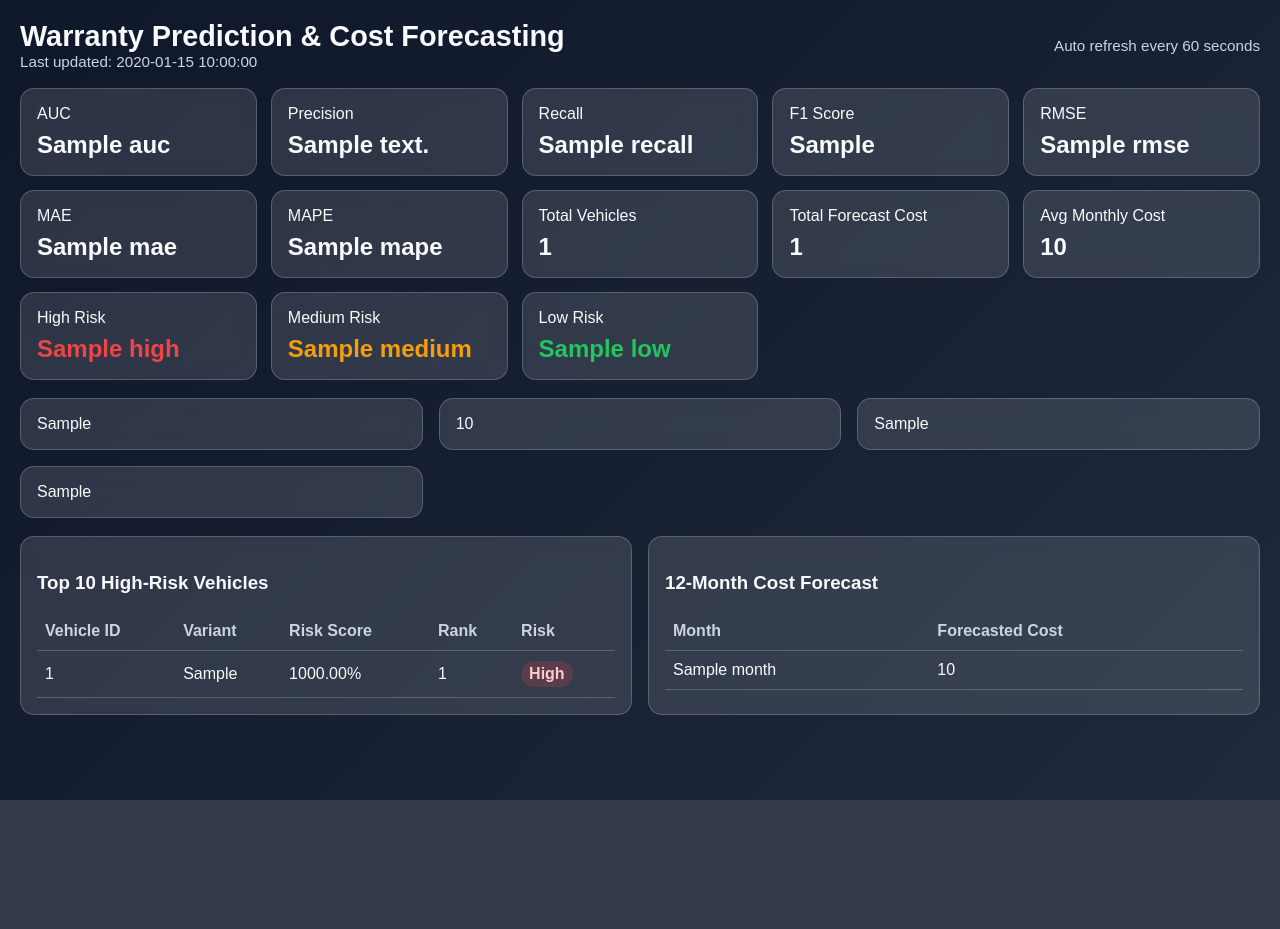
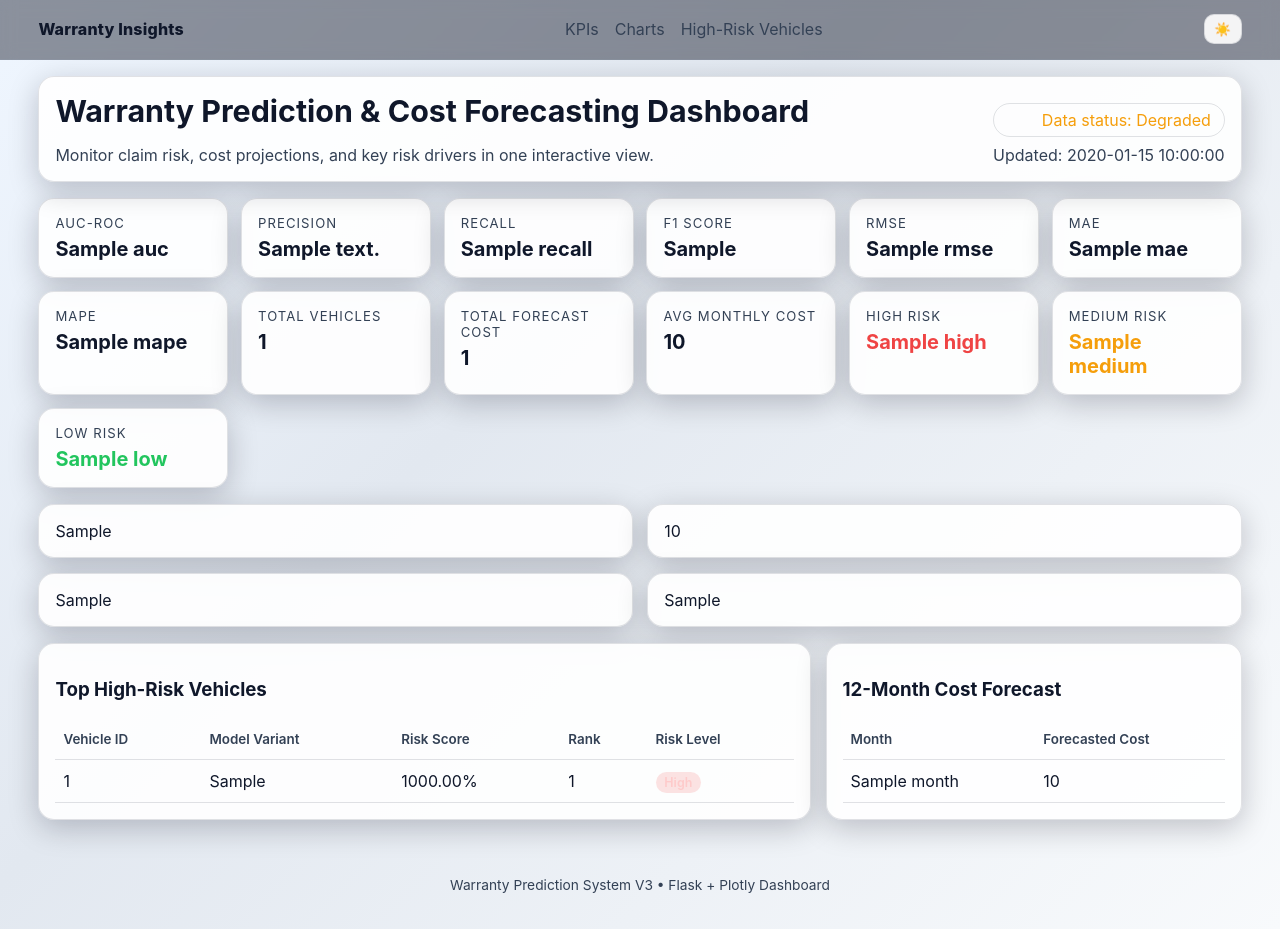
Before and after one commit to abym250005ms-collab/warranty-prediction-system_V3, a Flask app: template templates/index.html in a window 1280 px wide. Before the commit the page ends 800 px from the top, so only its background shows below. Run offline with Flask 3, Linux system fonts and the light colour scheme; the template is opened without the code that fills it: most values are stand-ins (such as "Sample title", 1, 10 or a date in 2020).

Commit message:
feat: rebuild professional Flask warranty dashboard UI and APIs
Agent-Logs-Url: https://github.com/abym250005ms-collab/warranty-prediction-system_V3/sessions/b6a0946f-af95-4cd6-859d-07f231be8b39

Co-authored-by: abym250005ms-collab <241072566+abym250005ms-collab@users.noreply.github.com>

```diff
--- /dev/null
+++ b/static/css/style.css
@@ -0,0 +1,153 @@
+:root {
+    --bg-gradient: linear-gradient(135deg, #0f172a 0%, #1e1b4b 45%, #0b1120 100%);
+    --surface: rgba(15, 23, 42, 0.66);
+    --surface-border: rgba(148, 163, 184, 0.25);
+    --text: #f8fafc;
+    --muted: #cbd5e1;
+    --primary: #60a5fa;
+    --high: #ef4444;
+    --medium: #f59e0b;
+    --low: #22c55e;
+}
+
+html[data-theme="light"] {
+    --bg-gradient: linear-gradient(135deg, #eff6ff 0%, #e2e8f0 40%, #f8fafc 100%);
+    --surface: rgba(255, 255, 255, 0.9);
+    --surface-border: rgba(15, 23, 42, 0.12);
+    --text: #0f172a;
+    --muted: #334155;
+}
+
+* { box-sizing: border-box; }
+html, body { margin: 0; padding: 0; }
+body {
+    min-height: 100vh;
+    font-family: "Inter", system-ui, -apple-system, BlinkMacSystemFont, "Segoe UI", sans-serif;
+    color: var(--text);
+    background: var(--bg-gradient);
+    transition: background 0.35s ease;
+}
+
+.container { width: min(1320px, 94vw); margin-inline: auto; }
+.main-content { padding: 1rem 0 2rem; }
+
+.site-header {
+    position: sticky;
+    top: 0;
+    z-index: 100;
+    backdrop-filter: blur(8px);
+    background: rgba(2, 6, 23, 0.42);
+    border-bottom: 1px solid rgba(148, 163, 184, 0.2);
+}
+
+.nav-wrap { display: flex; align-items: center; justify-content: space-between; gap: 1rem; padding: 0.9rem 0; }
+.brand { color: var(--text); text-decoration: none; font-weight: 800; letter-spacing: 0.2px; }
+.site-nav { display: flex; gap: 1rem; }
+.site-nav a { color: var(--muted); text-decoration: none; transition: color 0.2s ease; }
+.site-nav a:hover { color: var(--primary); }
+.theme-toggle {
+    border: 1px solid var(--surface-border);
+    background: var(--surface);
+    color: var(--text);
+    border-radius: 10px;
+    padding: 0.4rem 0.6rem;
+    cursor: pointer;
+}
+
+.card {
+    background: var(--surface);
+    border: 1px solid var(--surface-border);
+    border-radius: 16px;
+    padding: 1rem;
+    box-shadow: 0 8px 30px rgba(2, 6, 23, 0.22);
+    transition: transform 0.2s ease, box-shadow 0.2s ease;
+}
+
+.card:hover { transform: translateY(-2px); box-shadow: 0 14px 35px rgba(2, 6, 23, 0.26); }
+.hero { display: flex; justify-content: space-between; gap: 1rem; align-items: flex-end; margin-bottom: 1rem; }
+.hero h1 { margin: 0; font-size: clamp(1.2rem, 3vw, 1.9rem); }
+.hero p { color: var(--muted); margin-bottom: 0; }
+.hero-meta { display: grid; gap: 0.5rem; color: var(--muted); text-align: right; }
+.status-chip { border: 1px solid var(--surface-border); border-radius: 999px; padding: 0.35rem 0.8rem; }
+
+.kpi-grid {
+    display: grid;
+    grid-template-columns: repeat(auto-fit, minmax(170px, 1fr));
+    gap: 0.8rem;
+    margin-bottom: 1rem;
+}
+.kpi-card p { margin: 0; font-size: 0.82rem; color: var(--muted); text-transform: uppercase; letter-spacing: 0.08em; }
+.kpi-card h2 { margin: 0.4rem 0 0; font-size: 1.25rem; }
+.risk-high { color: var(--high); }
+.risk-medium { color: var(--medium); }
+.risk-low { color: var(--low); }
+
+.chart-grid {
+    display: grid;
+    grid-template-columns: repeat(2, minmax(0, 1fr));
+    gap: 0.9rem;
+    margin-bottom: 1rem;
+}
+
+.table-grid {
+    display: grid;
+    grid-template-columns: 1.3fr 0.7fr;
+    gap: 0.9rem;
+}
+
+.table-wrap { overflow-x: auto; }
+table { width: 100%; border-collapse: collapse; }
+th, td { text-align: left; padding: 0.7rem 0.5rem; border-bottom: 1px solid var(--surface-border); }
+th { color: var(--muted); font-size: 0.84rem; font-weight: 600; }
+
+.risk-pill { border-radius: 999px; padding: 0.2rem 0.55rem; font-weight: 600; font-size: 0.78rem; }
+.risk-pill.high { background: rgba(239, 68, 68, 0.15); color: #fecaca; }
+.risk-pill.medium { background: rgba(245, 158, 11, 0.15); color: #fde68a; }
+.risk-pill.low { background: rgba(34, 197, 94, 0.15); color: #bbf7d0; }
+
+.site-footer { color: var(--muted); font-size: 0.86rem; padding: 0.7rem 0 1.4rem; text-align: center; }
+.error-card { max-width: 720px; margin: 1.5rem auto; }
+.error-card ul { color: var(--muted); }
+
+.slide-up { animation: slideUp 0.5s ease both; }
+@keyframes slideUp {
+    from { opacity: 0; transform: translateY(12px); }
+    to { opacity: 1; transform: translateY(0); }
+}
+
+.loading-overlay {
+    position: fixed;
+    inset: 0;
+    z-index: 1000;
+    display: flex;
+    flex-direction: column;
+    align-items: center;
+    justify-content: center;
+    gap: 0.6rem;
+    background: rgba(2, 6, 23, 0.82);
+    color: #f8fafc;
+    transition: opacity 0.35s ease, visibility 0.35s ease;
+}
+
+.loading-overlay.hidden { opacity: 0; visibility: hidden; }
+.spinner {
+    width: 42px;
+    height: 42px;
+    border-radius: 50%;
+    border: 3px solid rgba(248, 250, 252, 0.25);
+    border-top-color: #f8fafc;
+    animation: spin 0.8s linear infinite;
+}
+
+@keyframes spin { to { transform: rotate(360deg); } }
+
+@media (max-width: 1024px) {
+    .chart-grid, .table-grid { grid-template-columns: 1fr; }
+}
+
+@media (max-width: 768px) {
+    .nav-wrap { flex-wrap: wrap; }
+    .hero { flex-direction: column; align-items: flex-start; }
+    .hero-meta { text-align: left; }
+    .site-nav { width: 100%; overflow-x: auto; }
+}
--- /dev/null
+++ b/static/js/main.js
@@ -0,0 +1,66 @@
+(function () {
+    const root = document.documentElement;
+    const storageKey = "dashboard-theme";
+    const themeToggle = document.getElementById("theme-toggle");
+    const loadingOverlay = document.getElementById("loading-overlay");
+    const healthStatus = document.getElementById("health-status");
+
+    const setTheme = (theme) => {
+        root.setAttribute("data-theme", theme);
+        localStorage.setItem(storageKey, theme);
+        if (themeToggle) {
+            themeToggle.textContent = theme === "light" ? "☀️" : "🌙";
+        }
+    };
+
+    const initializeTheme = () => {
+        const savedTheme = localStorage.getItem(storageKey);
+        if (savedTheme) {
+            setTheme(savedTheme);
+            return;
+        }
+        const prefersLight = window.matchMedia("(prefers-color-scheme: light)").matches;
+        setTheme(prefersLight ? "light" : "dark");
+    };
+
+    const updateHealth = async () => {
+        if (!healthStatus) {
+            return;
+        }
+        try {
+            const response = await fetch("/api/health");
+            const payload = await response.json();
+            if (payload.status === "ok") {
+                healthStatus.textContent = "Data status: Healthy";
+                healthStatus.style.color = "#22c55e";
+            } else {
+                healthStatus.textContent = "Data status: Degraded";
+                healthStatus.style.color = "#f59e0b";
+            }
+            console.info("Dashboard health", payload);
+        } catch (error) {
+            healthStatus.textContent = "Data status: Unavailable";
+            healthStatus.style.color = "#ef4444";
+            console.error("Health endpoint error", error);
+        }
+    };
+
+    document.addEventListener("DOMContentLoaded", () => {
+        initializeTheme();
+        updateHealth();
+
+        if (themeToggle) {
+            themeToggle.addEventListener("click", () => {
+                const current = root.getAttribute("data-theme") || "dark";
+                setTheme(current === "dark" ? "light" : "dark");
+            });
+        }
+
+        setTimeout(() => {
+            if (loadingOverlay) {
+                loadingOverlay.classList.add("hidden");
+            }
+            console.log("Warranty dashboard fully initialized");
+        }, 450);
+    });
+})();
--- /dev/null
+++ b/templates/base.html
@@ -0,0 +1,36 @@
+<!DOCTYPE html>
+<html lang="en" data-theme="dark">
+<head>
+    <meta charset="UTF-8" />
+    <meta name="viewport" content="width=device-width, initial-scale=1.0" />
+    <title>{% block title %}Warranty Analytics Dashboard{% endblock %}</title>
+    <link rel="stylesheet" href="{{ url_for('static', filename='css/style.css') }}" />
+</head>
+<body>
+<div id="loading-overlay" class="loading-overlay">
+    <div class="spinner"></div>
+    <p>Loading dashboard...</p>
+</div>
+<header class="site-header">
+    <div class="container nav-wrap">
+        <a class="brand" href="#top">Warranty Insights</a>
+        <nav class="site-nav" aria-label="Main navigation">
+            <a href="#kpis">KPIs</a>
+            <a href="#charts">Charts</a>
+            <a href="#vehicles">High-Risk Vehicles</a>
+        </nav>
+        <button id="theme-toggle" class="theme-toggle" type="button" aria-label="Toggle theme">🌙</button>
+    </div>
+</header>
+<main id="top" class="container main-content">
+    {% block content %}{% endblock %}
+</main>
+<footer class="site-footer">
+    <div class="container">
+        <p>Warranty Prediction System V3 • Flask + Plotly Dashboard</p>
+    </div>
+</footer>
+<script src="{{ url_for('static', filename='js/main.js') }}"></script>
+{% block scripts %}{% endblock %}
+</body>
+</html>
--- a/templates/index.html
+++ b/templates/index.html
@@ -1,106 +1,47 @@
-<!DOCTYPE html>
-<html lang="en">
-<head>
-    <meta charset="UTF-8" />
-    <meta name="viewport" content="width=device-width, initial-scale=1.0" />
-    <title>Warranty Prediction Dashboard</title>
-    <style>
-        :root {
-            --bg-a: #0f172a;
-            --bg-b: #1e293b;
-            --card: rgba(255, 255, 255, 0.12);
-            --text: #f8fafc;
-            --muted: #cbd5e1;
-            --high: #ef4444;
-            --medium: #f59e0b;
-            --low: #22c55e;
-        }
-        * { box-sizing: border-box; }
-        body {
-            margin: 0;
-            font-family: Arial, sans-serif;
-            color: var(--text);
-            background: linear-gradient(135deg, var(--bg-a), var(--bg-b));
-            min-height: 100vh;
-        }
-        .container { max-width: 1300px; margin: 0 auto; padding: 20px; }
-        .header { display: flex; justify-content: space-between; align-items: center; gap: 16px; flex-wrap: wrap; }
-        .title { font-size: 1.8rem; font-weight: 700; }
-        .subtitle { color: var(--muted); font-size: 0.95rem; }
-        .grid {
-            display: grid;
-            grid-template-columns: repeat(auto-fit, minmax(220px, 1fr));
-            gap: 14px;
-            margin-top: 18px;
-        }
-        .card {
-            background: var(--card);
-            border: 1px solid rgba(255, 255, 255, 0.2);
-            border-radius: 14px;
-            padding: 16px;
-            backdrop-filter: blur(8px);
-        }
-        .metric-value { font-size: 1.5rem; font-weight: 700; margin-top: 8px; }
-        .charts {
-            display: grid;
-            grid-template-columns: repeat(auto-fit, minmax(320px, 1fr));
-            gap: 16px;
-            margin-top: 18px;
-        }
-        .table-wrap { overflow-x: auto; }
-        table { width: 100%; border-collapse: collapse; }
-        th, td { padding: 10px 8px; text-align: left; border-bottom: 1px solid rgba(255,255,255,.2); }
-        th { color: var(--muted); font-weight: 600; }
-        .tag { font-weight: 700; padding: 4px 8px; border-radius: 999px; display: inline-block; }
-        .high { background: rgba(239,68,68,.2); color: #fecaca; }
-        .medium { background: rgba(245,158,11,.2); color: #fde68a; }
-        .low { background: rgba(34,197,94,.2); color: #bbf7d0; }
-        @media (max-width: 768px) {
-            .title { font-size: 1.4rem; }
-            .container { padding: 14px; }
-            .charts { grid-template-columns: 1fr; }
-        }
-    </style>
-</head>
-<body>
-<div class="container">
-    <div class="header">
-        <div>
-            <div class="title">Warranty Prediction & Cost Forecasting</div>
-            <div class="subtitle">Last updated: {{ data.update_time }}</div>
-        </div>
-        <div class="subtitle">Auto refresh every 60 seconds</div>
+{% extends "base.html" %}
+{% block title %}Warranty Prediction Dashboard{% endblock %}
+{% block content %}
+<section class="hero card slide-up">
+    <div>
+        <h1>Warranty Prediction & Cost Forecasting Dashboard</h1>
+        <p>Monitor claim risk, cost projections, and key risk drivers in one interactive view.</p>
     </div>
+    <div class="hero-meta">
+        <span id="health-status" class="status-chip">Checking data status...</span>
+        <span>Updated: {{ data.update_time }}</span>
+    </div>
+</section>
 
-    <div class="grid">
-        <div class="card"><div>AUC</div><div class="metric-value">{{ data.claim_metrics.auc }}</div></div>
-        <div class="card"><div>Precision</div><div class="metric-value">{{ data.claim_metrics.precision }}</div></div>
-        <div class="card"><div>Recall</div><div class="metric-value">{{ data.claim_metrics.recall }}</div></div>
-        <div class="card"><div>F1 Score</div><div class="metric-value">{{ data.claim_metrics.f1 }}</div></div>
-        <div class="card"><div>RMSE</div><div class="metric-value">{{ data.cost_metrics.rmse }}</div></div>
-        <div class="card"><div>MAE</div><div class="metric-value">{{ data.cost_metrics.mae }}</div></div>
-        <div class="card"><div>MAPE</div><div class="metric-value">{{ data.cost_metrics.mape }}</div></div>
-        <div class="card"><div>Total Vehicles</div><div class="metric-value">{{ data.total_vehicles }}</div></div>
-        <div class="card"><div>Total Forecast Cost</div><div class="metric-value">{{ data.total_cost }}</div></div>
-        <div class="card"><div>Avg Monthly Cost</div><div class="metric-value">{{ data.avg_cost }}</div></div>
-        <div class="card"><div>High Risk</div><div class="metric-value" style="color: var(--high)">{{ data.risk_counts.High }}</div></div>
-        <div class="card"><div>Medium Risk</div><div class="metric-value" style="color: var(--medium)">{{ data.risk_counts.Medium }}</div></div>
-        <div class="card"><div>Low Risk</div><div class="metric-value" style="color: var(--low)">{{ data.risk_counts.Low }}</div></div>
-    </div>
+<section id="kpis" class="kpi-grid">
+    <article class="card kpi-card"><p>AUC-ROC</p><h2>{{ data.claim_metrics.auc }}</h2></article>
+    <article class="card kpi-card"><p>Precision</p><h2>{{ data.claim_metrics.precision }}</h2></article>
+    <article class="card kpi-card"><p>Recall</p><h2>{{ data.claim_metrics.recall }}</h2></article>
+    <article class="card kpi-card"><p>F1 Score</p><h2>{{ data.claim_metrics.f1 }}</h2></article>
+    <article class="card kpi-card"><p>RMSE</p><h2>{{ data.cost_metrics.rmse }}</h2></article>
+    <article class="card kpi-card"><p>MAE</p><h2>{{ data.cost_metrics.mae }}</h2></article>
+    <article class="card kpi-card"><p>MAPE</p><h2>{{ data.cost_metrics.mape }}</h2></article>
+    <article class="card kpi-card"><p>Total Vehicles</p><h2>{{ data.total_vehicles }}</h2></article>
+    <article class="card kpi-card"><p>Total Forecast Cost</p><h2>{{ data.total_cost }}</h2></article>
+    <article class="card kpi-card"><p>Avg Monthly Cost</p><h2>{{ data.avg_cost }}</h2></article>
+    <article class="card kpi-card"><p>High Risk</p><h2 class="risk-high">{{ data.risk_counts.High }}</h2></article>
+    <article class="card kpi-card"><p>Medium Risk</p><h2 class="risk-medium">{{ data.risk_counts.Medium }}</h2></article>
+    <article class="card kpi-card"><p>Low Risk</p><h2 class="risk-low">{{ data.risk_counts.Low }}</h2></article>
+</section>
 
-    <div class="charts">
-        <div class="card">{{ data.risk_chart | safe }}</div>
-        <div class="card">{{ data.cost_chart | safe }}</div>
-        <div class="card">{{ data.feature_chart | safe }}</div>
-        <div class="card">{{ data.top_vehicles_chart | safe }}</div>
-    </div>
+<section id="charts" class="chart-grid">
+    <article class="card chart-card">{{ data.risk_chart | safe }}</article>
+    <article class="card chart-card">{{ data.cost_chart | safe }}</article>
+    <article class="card chart-card">{{ data.feature_chart | safe }}</article>
+    <article class="card chart-card">{{ data.top_vehicles_chart | safe }}</article>
+</section>
 
-    <div class="charts">
-        <div class="card table-wrap">
-            <h3>Top 10 High-Risk Vehicles</h3>
+<section id="vehicles" class="table-grid">
+    <article class="card table-card">
+        <h3>Top High-Risk Vehicles</h3>
+        <div class="table-wrap">
             <table>
                 <thead>
-                <tr><th>Vehicle ID</th><th>Variant</th><th>Risk Score</th><th>Rank</th><th>Risk</th></tr>
+                <tr><th>Vehicle ID</th><th>Model Variant</th><th>Risk Score</th><th>Rank</th><th>Risk Level</th></tr>
                 </thead>
                 <tbody>
                 {% for vehicle in data.top_vehicles %}
@@ -117,14 +58,16 @@
                         <td>{{ vehicle.model_variant }}</td>
                         <td>{{ "%.2f"|format(risk_pct) }}%</td>
                         <td>{{ vehicle.risk_rank }}</td>
-                        <td><span class="tag {{ cls }}">{{ cls|capitalize }}</span></td>
+                        <td><span class="risk-pill {{ cls }}">{{ cls|capitalize }}</span></td>
                     </tr>
                 {% endfor %}
                 </tbody>
             </table>
         </div>
-        <div class="card table-wrap">
-            <h3>12-Month Cost Forecast</h3>
+    </article>
+    <article class="card table-card">
+        <h3>12-Month Cost Forecast</h3>
+        <div class="table-wrap">
             <table>
                 <thead><tr><th>Month</th><th>Forecasted Cost</th></tr></thead>
                 <tbody>
@@ -134,11 +77,6 @@
                 </tbody>
             </table>
         </div>
-    </div>
-</div>
-
-<script>
-setInterval(() => window.location.reload(), 60000);
-</script>
-</body>
-</html>
+    </article>
+</section>
+{% endblock %}
```
Also changed, not shown: dashboard.py (+177 -56 lines), templates/error.html (+14 -34 lines).
